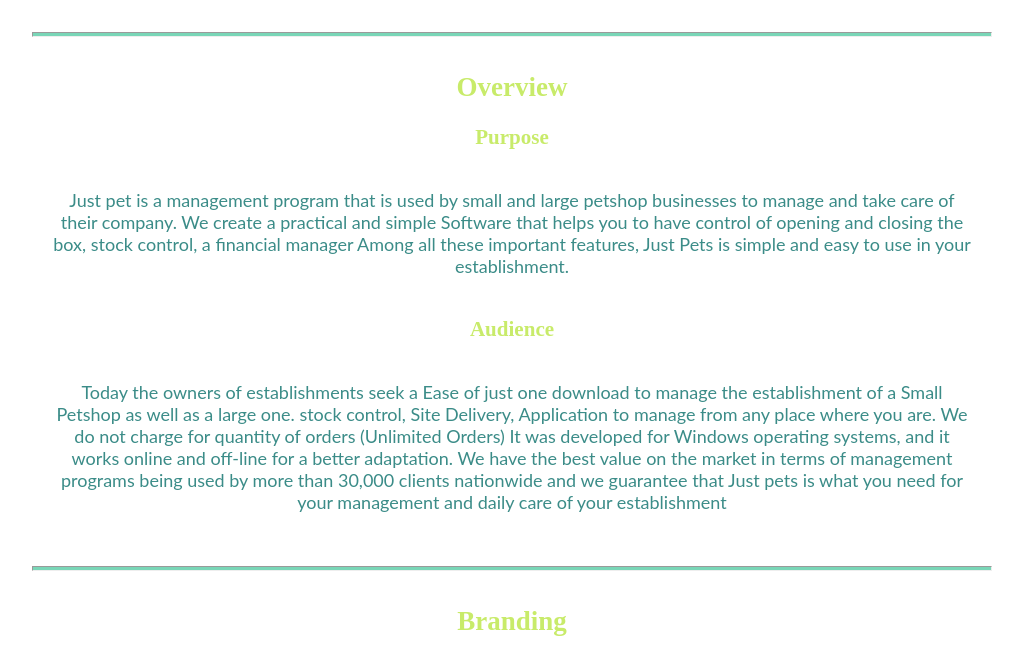
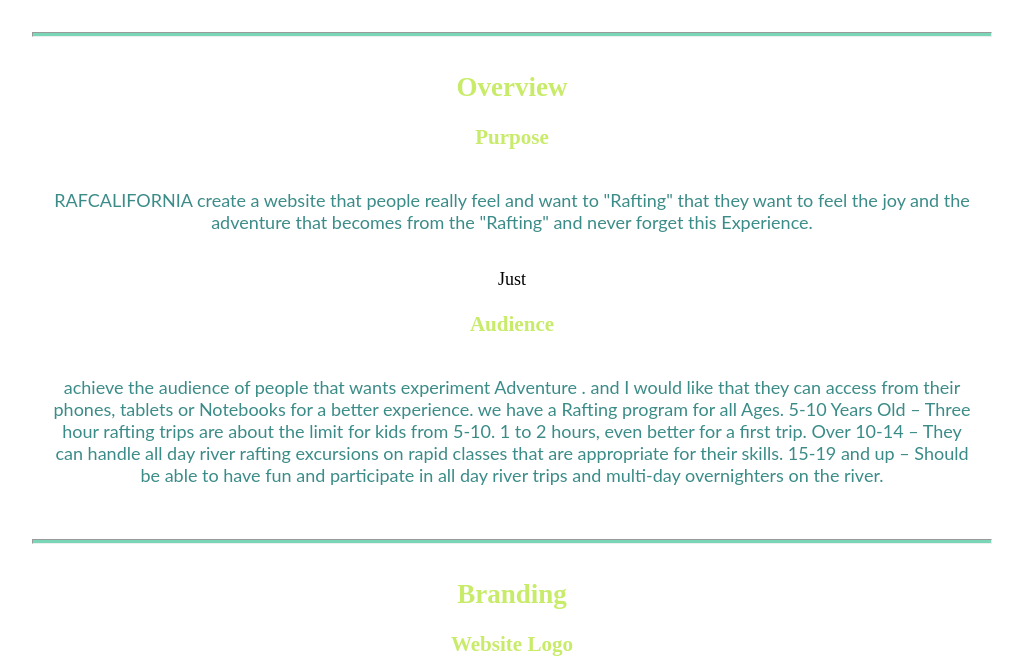
Before and after one commit to FabrizioWeb10/WDD130, a plain HTML site: page wwr/site-plan-rafting.html in a window 1280 px wide. Shown: the part 308-970 px from the top of the page, without its empty margins (128-1151 px from the left). Drawn offline with Linux system fonts and the light colour scheme.

Commit message:
The last change for this week

```diff
--- a/wwr/site-plan-rafting.html
+++ b/wwr/site-plan-rafting.html
@@ -4,13 +4,13 @@
 
 <head>
   <meta charset="utf-8" />
-  <title>Just Pet</title>
+  <title>RafCalifornia</title>
   <link type="text/css" rel="stylesheet" href ="style/site-plan-rafting.css" />
 </head>
 
 <body>
   <header>
-    <h1>Just Pet Set Plan</h1>
+    <h1>RafCalifornia</h1>
     <h2>Fabrizio Rodriguez</h2>
     <h2>WDD 130 - 13</h2>
     <!-- In the header above, add the name of your site, your name and class number. For example if you are in section 3 you would put WDD 130-03 -->
@@ -20,26 +20,28 @@
     <hr />
     <h2>Overview</h2>
     <h3>Purpose</h3>
-    <p>Just pet is a management program that is used by small and large petshop businesses to manage and take care of their company.
-      We create a practical and simple Software that helps you to have control of opening and closing the box, stock control, a financial manager
-      Among all these important features, Just Pets is simple and easy to use in your establishment.</p>
+    <p> RAFCALIFORNIA create a website that people really feel and want to "Rafting"
+      that they want to feel the joy and the adventure that becomes from the "Rafting" and never forget this Experience.</p>
     <!-- change this -->
-
+Just
     <h3>Audience</h3>
     <p>
-      Today the owners of establishments seek a Ease of just one download to manage the establishment of a Small Petshop as well as a large one.
-      stock control, Site Delivery, Application to manage from any place where you are.
-      We do not charge for quantity of orders (Unlimited Orders)
-      It was developed for Windows operating systems, and it works online and off-line for a better adaptation.
-      We have the best value on the market in terms of management programs being used by more than 30,000 clients nationwide and we guarantee that Just pets is what you need for your management and daily care of your establishment</p>
-    <!-- change this -->
+      achieve the audience of people that wants experiment Adventure .
+      and I would like that they can access from their phones, tablets or Notebooks for a better experience.
+
+     we have a Rafting program for all Ages.
+
+     5-10 Years Old – Three hour rafting trips are about the limit for kids from 5-10. 1 to 2 hours, even better for a first trip.
+    Over 10-14 – They can handle all day river rafting excursions on rapid classes that are appropriate for their skills.
+    15-19 and up – Should be able to have fun and participate in all day river trips and multi-day overnighters on the river.
+</P>
 
     <hr />
     <h2>Branding</h2>
     <h3>Website Logo</h3>
     <!-- Replace this with some sort of logo for your site.  A logo can be as simple as the name of your site in a nice font :) -->
 
-    <img src="images/so pets.jpg" alt="Logo Just Pet" >
+    <img src="/wwr/images/rafcalifornia.jpeg" alt="Logo Just Pet" >
     <hr />
     <h2>Style Guide</h2>
 
@@ -84,8 +86,8 @@
     </h4>
     <h3>Normal paragraph example</h3>
     <p>
-      The best Whitewater Rafting in Colorado, White Water Rafting Company
-      offers rafting on the Colorado and Roaring Fork Rivers in Glenwood
+      The best Whitewater Rafting in California, RafCalifornia Company
+      offers rafting on the California and Roaring Fork Rivers in Glenwood
       Springs. Since 1974, we have been family owned and operated, rafting the
       Shoshone section of Glenwood Canyon and beyond.
     </p>
@@ -93,7 +95,7 @@
     <p class="colored">
       Trips vary from mild and great for families, to trips exclusively for
       physically fit and experienced rafters. No matter what type of river
-      adventures you are seeking, White Water Rafting Company can make it
+      adventures you are seeking, RafCalifornia Company can make it
       happen for you.
     </p>
 
```
Also changed, not shown: wwr/images/rafcalifornia.jpeg (added), wwr/images/so pets.jpg (deleted).
